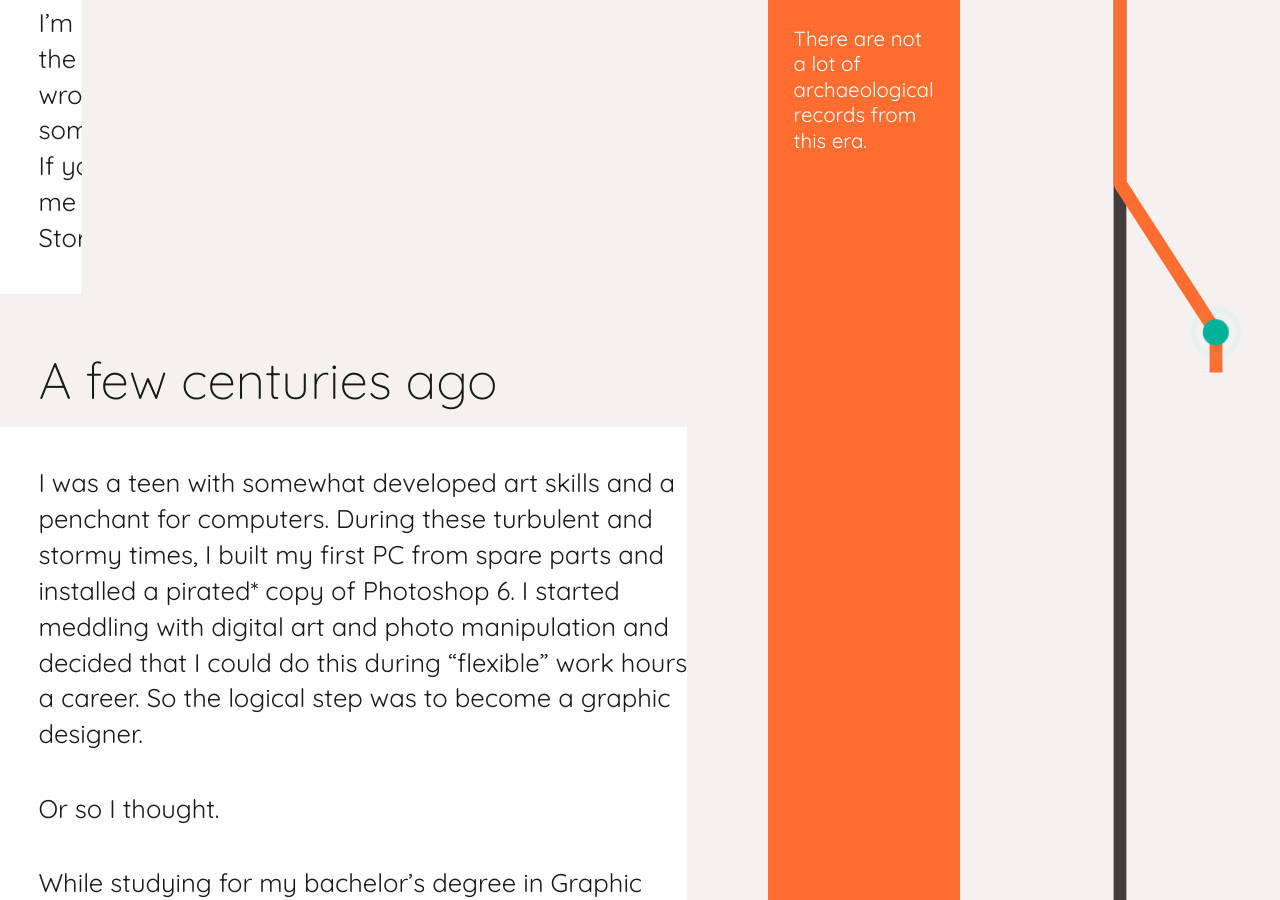
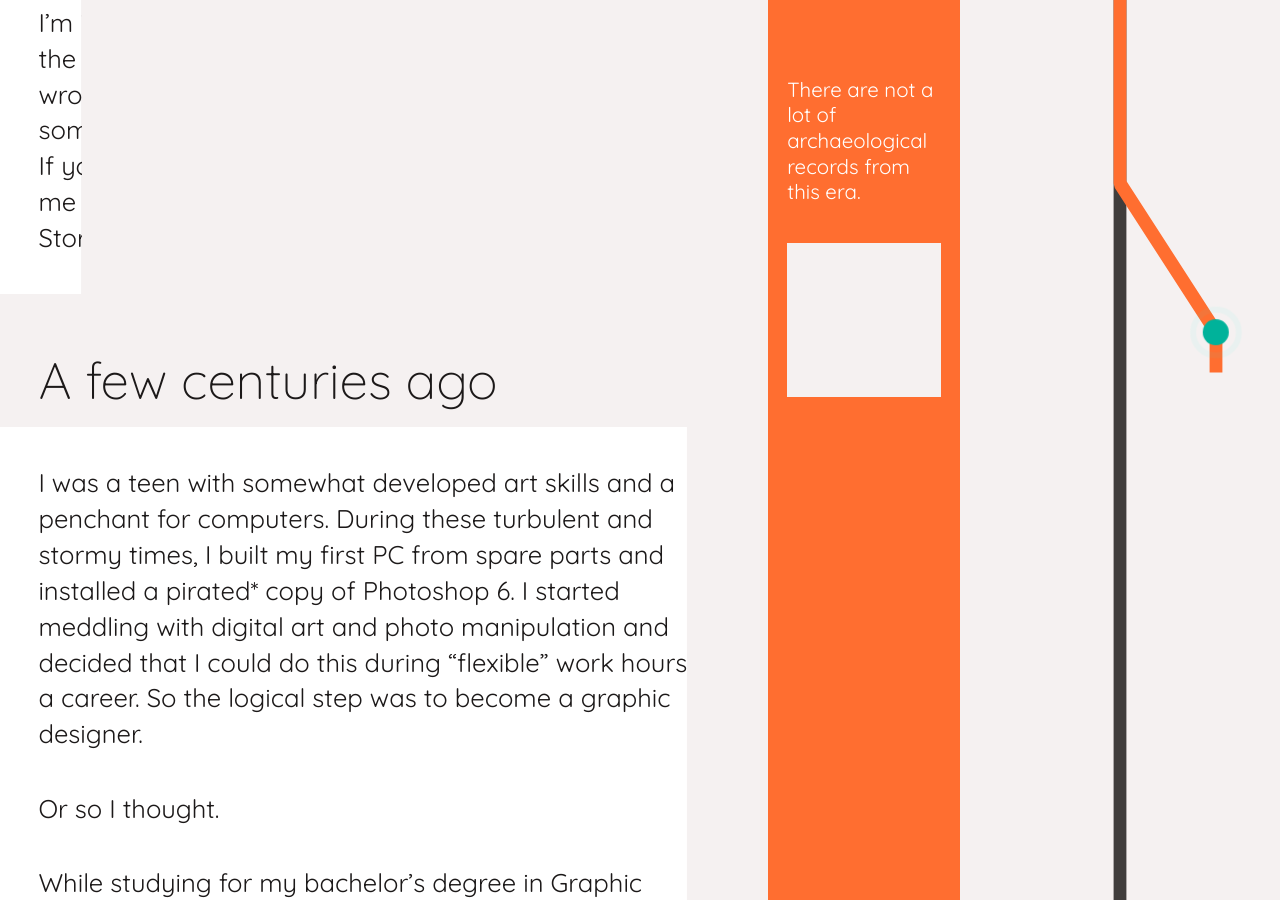
Before and after one commit to ajbh87/portfolio, a Jekyll site: the page built from index.html, in a window 1280 px wide and 900 px high, scrolled down 640 px. Built offline with Jekyll 4.4.1, drawn with Linux system fonts in a browser that asks for light colours.

Commit message:
CHANGE css for slider

```diff
--- a/_sass/_base.scss
+++ b/_sass/_base.scss
@@ -143,6 +143,12 @@
   }
 }
 
+button {
+  &:not([disabled]) {
+    cursor: pointer;
+  }
+}
+
 /**
  * Blockquotes
  */
@@ -227,7 +233,6 @@
   width: 1px;
 }
 
-
 // Title
 .title {
 
@@ -257,4 +262,8 @@
       display: none;
     }
   }
+  &__icon {
+    position: relative;
+    top: -.125rem;;
+  }
 }
--- a/_sass/_home.scss
+++ b/_sass/_home.scss
@@ -1,6 +1,6 @@
 $prop: scaleX;
 $sec-width: 75%;
-$slide-width: 15%;
+$slide-width: 15%; // 15% ~ 7.5rem
 //----------------------- Home Page
 .home {
   position: relative;
@@ -30,7 +30,6 @@
   }
 }
 
-
 .section {
   position: relative;
   display: flex;
@@ -40,17 +39,20 @@
   width: $sec-width;
   min-height: 50vh;
   z-index: 1;
+
   @include media-query($media-min){
     width: #{$sec-width - $slide-width};
   };
   &__title {
     position: sticky;
     top: -1px;
-    display: block;
     z-index: 1;
     width: 100%;
+
     padding: ($spacing-unit / 2) $spacing-unit;
+
     background: $grey-color-lighter;
+
     transition: opacity .8s ease(out-quad);
     opacity: 0;
 
@@ -78,11 +80,13 @@
 }
 .section-content {
   $origin: left center;
+  box-sizing: border-box;
   float: left;
   width: 100%;
   overflow: hidden;
-  box-sizing: border-box;
+
   background: #fff;
+
   margin-bottom: $spacing-unit;
 
   transform-origin: $origin;
@@ -102,6 +106,7 @@
 
   &__content {
     clear: both;
+
     padding: $spacing-unit;
 
     transform-origin: $origin;
@@ -168,9 +173,9 @@
     $offset-minus: 20%;
     $steps: 5;
     $eHeight: $height / $steps;
-
     $s: 2vw;
     $min: $base-font-size-fixed;
+
     display: block;
     position: absolute;
     right: $offset;
@@ -178,26 +183,39 @@
     min-width: $min;
     height: $s;
     min-height: $min;
+    z-index: 1;
+
     background: $secondary;
+    border: 0;
     border-radius: 50%;
-    z-index: 1;
+
     transform: translate(50%, -50%);
     opacity: 0;
     visibility: hidden;
-    transition: all .5s ease(out-cubic);
-    cursor: pointer;
+    transition:
+      opacity .5s ease(out-cubic),
+      visibility .5s ease(out-cubic);
 
     &:after {
-      box-sizing: border-box;
       content: " ";
       display: block;
       position: absolute;
+      top: 0;
+      left: 0;
+      box-sizing: border-box;
       width: 100%;
       height: 100%;
       border: 0.15rem solid $secondary-light;
       border-radius: 50%;
       opacity: 0;
       transform: scale(0);
+    }
+
+    &:focus {
+      outline: 0px;
+      &:after {
+        border-color: $secondary;
+      }
     }
     &--active {
       opacity: 1;
@@ -237,67 +255,143 @@
   }
 }
 
-%slider-animation {
-  $duration: .75s;
+.content-slider {
+  $button-s: 1rem;
 
-  animation-duration: $duration;
-  animation-iteration-count: 1;
-  animation-timing-function: linear;
-}
-
-.content-slider {
   position: fixed;
   top: 0;
   right: 0;
-  z-index: 5;
   height: 80%;
   height: calc(100% - #{$spacing-unit * 2});
   width: 80%;
   width: calc(100% - #{$spacing-unit * 2});
+  overflow: visible;
+  z-index: 5;
+
   margin: $spacing-unit;
-  overflow: hidden;
+
   background: $primary;
   color: #fff;
 
-  transform-origin: center top;
-  transform: translate(0, 100%);
-  will-change: transform;
-  transition: transform .75s ease(out-quad);
+  opacity: 0;
+  transition: opacity .5s ease(out-quad);
 
   @include media-query($media-min){
     right: 25%;
     height: 100%;
     width: $slide-width;
     margin: 0;
-  };
+  }
 
   &.focused {
-    transform: translate(0, 0);
+    opacity: 1;
   }
 
   &__button-close {
+    display: none;
     position: absolute;
-    right: 0;
     top: 0;
-    display: block;
-    width: 1.5rem;
-    height: 1.5rem;
+    left: 0;
+    width: $button-s;
+    height: $button-s;
+
+    line-height: $button-s;
+
     background: transparent;
-    @include media-query($media-min){
-      display: none;
+    color: #fff;
+
+    transition: background .5s ease(out-quad);
+
+    &:hover {
+      background: $primary-dark;
+    }
+    &:focus {
+      border: 1px solid $primary-dark;
+      outline: 0px;
     }
   }
   &__content {
-    padding: 1.5rem 1rem 1rem 1rem;
-    transition: opacity .5s ease(out-quad);
-    opacity: 1;
+    overflow: visible;
+    display: flex;
+    flex-wrap: wrap;
+    justify-content: space-around;
+
+    padding: ($spacing-unit * 2) $spacing-unit-sm;
+
     font-size: .8rem;
     line-height: 1rem;
-    @include media-query($media-min){
-      padding: 1rem;
-    };
+
+    transition: opacity .5s ease(out-quad);
+//      transform .25s ease(out-quad);
+    opacity: 1;
+
+    .expand & {
+      transition: transform .25s ease(out-quad);
+    }
+
     &.fade {
       opacity: 0;
     }
   }
+  $vw-width: strip-unit($slide-width) * 1vw;
+  &__element {
+    position: relative;
+    width: 6rem;
+    height: 6rem;
+    z-index: 10;
+
+    margin: $spacing-unit-sm;
+    padding: .25rem;
+
+    transform: translate(0, 0) scale(1);
+    transform-origin: center right;
+
+    background: $grey-color-lighter;
+    border: 1px solid transparent;
+
+    transition:
+      background .25s ease(out-quad),
+      z-index .5s ease(in-out-sine),
+      transform .5s ease(in-out-sine);
+    transition-delay: 0s;
+    cursor: pointer;
+
+    &:focus {
+      border: 1px solid $secondary;
+      outline: 0;
+    }
+
+    > * {
+      position: absolute;
+      top: 50%;
+      left: 50%;
+      transform: translate(-50%, -50%);
+      width: auto;
+      height: auto;
+      max-height: 100%;
+      max-height: calc(100% - .5rem);
+      max-width: 100%;
+      max-width: calc(100% - .5rem);
+    }
+    &.active {
+      transition-delay: .25s;
+      transform: translate(-105%, 0) scale(4);
+      background: #fff;
+      z-index: 500;
+      box-shadow: 0 2px 5px rgba(0,0,0,.2);
+      border: 1px solid $grey-color-lighter;
+      &:focus {
+        background: #fff;
+        outline: 0;
+        border: 1px solid $secondary;
+      }
+    }
+
+    @include media-query($media-min){
+      margin: 0 0 $spacing-unit 0;
+      &:last-child {
+        margin: 0 0 ($spacing-unit * 2) 0;
+      }
+    };
+  }
 }
--- a/_sass/_mixins.scss
+++ b/_sass/_mixins.scss
@@ -131,6 +131,8 @@
   }
 }
 
+
+
 @function ease($key) {
   @if map-has-key($ease, $key) {
     @return map-get($ease, $key);
--- a/css/main.scss
+++ b/css/main.scss
@@ -2,16 +2,16 @@
 # Only the main Sass file needs front matter (the dashes are enough)
 ---
 @charset "utf-8";
+@import "mixins";
 
-@import "mixins";
 $base-font-family: 'Quicksand', Helvetica, Helvetica Neue, Arial, sans-serif;
-
 $media-min: 800px;
 
 $base-font-size-fixed: 16px;
+
 $max-font-size-fixed: 35px;
+
 $base-font-size: strip-unit($base-font-size-fixed / $media-min) * 100vw;
-
 $media-max: $max-font-size-fixed * ( 1 /strip-unit($base-font-size/100));
 
 $base-font-weight: 400;
@@ -21,6 +21,7 @@
 $font-weight-bold: 700;
 
 $spacing-unit: 1.5rem;
+$spacing-unit-sm: ($spacing-unit / 2);
 
 // colors
 $grey-color-lighter: #f5f1f1;
@@ -31,10 +32,8 @@
 
 $primary: #FF6E30;
 $primary-dark: #E3591E;
-
 $secondary: #00B29A;
 $secondary-light: #30FFE3;
-//$secondary-dark: #00AB94;
 
 $text-color: $grey-color-dark;
 $background-color: $grey-color-lighter;
@@ -43,6 +42,7 @@
 $content-width: 1200px;
 
 $menu-transition: .5s ease-out;
+
 
 $ease: (
   in-quad:      cubic-bezier(0.550,  0.085, 0.680, 0.530),
```
